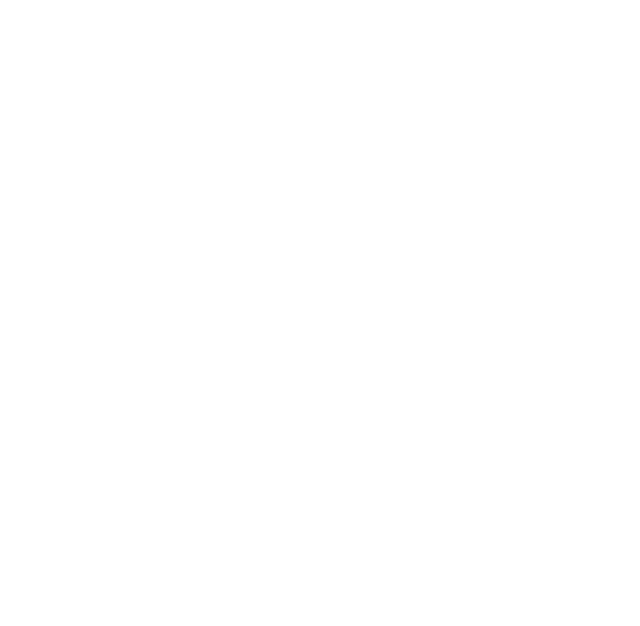
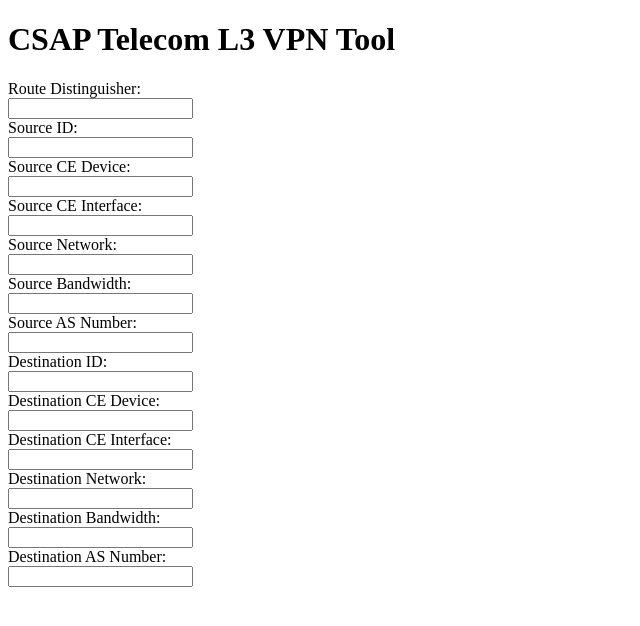
Before and after one commit to gve-sw/nso, a Flask app: page /L3VpnDeploy/ in a window 1280 px wide. Before the commit the part shown is empty. Shown: the top 626 px of the page, without its empty margins (0-640 px from the left). Run offline with Flask 2, Linux system fonts and the light colour scheme.

Commit message:
joel gui form update

```diff
--- a/step 3/FlaskApp/templates/L3VpnDeploy.html
+++ b/step 3/FlaskApp/templates/L3VpnDeploy.html
@@ -5,6 +5,37 @@
     <title>L3 VPN Deployment</title>
 </head>
 <body>
+<h1>CSAP Telecom L3 VPN Tool</h1>
 
+<form>
+
+    Route Distinguisher:<br>
+  <input type="text" name="Route Distinguisher"><br>
+    Source ID:<br>
+  <input type="text" name="Source ID"><br>
+    Source CE Device:<br>
+  <input type="text" name="Source CE Device"><br>
+    Source CE Interface:<br>
+  <input type="text" name="Source CE Interface"><br>
+    Source Network:<br>
+  <input type="text" name="Source Network"><br>
+    Source Bandwidth:<br>
+  <input type="text" name="Source Bandwidth"><br>
+    Source AS Number:<br>
+  <input type="text" name="Source AS Number"><br>
+    Destination ID:<br>
+  <input type="text" name="Destination ID"><br>
+    Destination CE Device:<br>
+  <input type="text" name="Destination CE Device"><br>
+    Destination CE Interface:<br>
+  <input type="text" name="Destination CE Interface"><br>
+    Destination Network:<br>
+  <input type="text" name="Destination Network"><br>
+    Destination Bandwidth:<br>
+  <input type="text" name="Destination Bandwidth"><br>
+    Destination AS Number:<br>
+  <input type="text" name="Destination AS Number"><br>
+
+</form>
 </body>
 </html>
```
